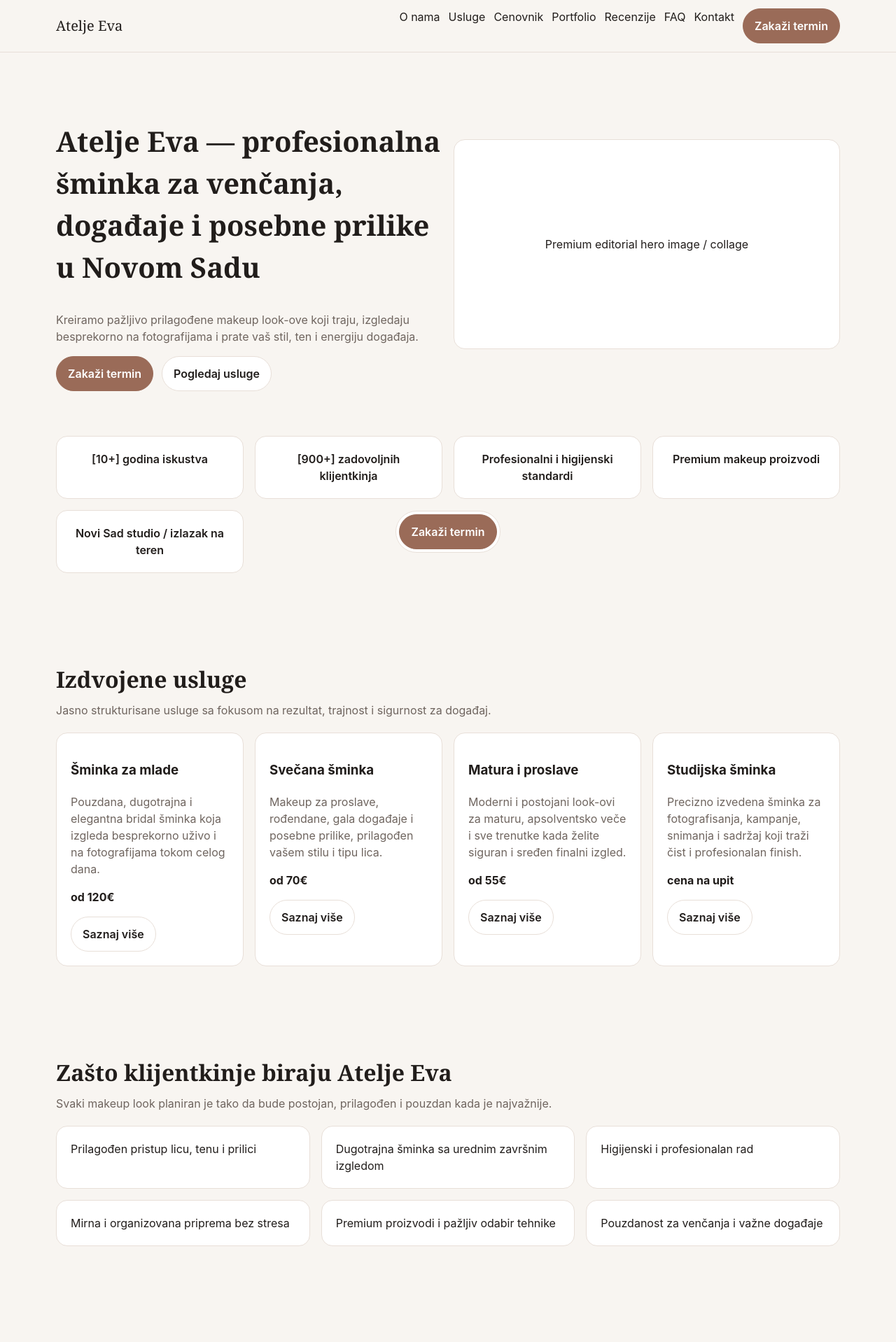
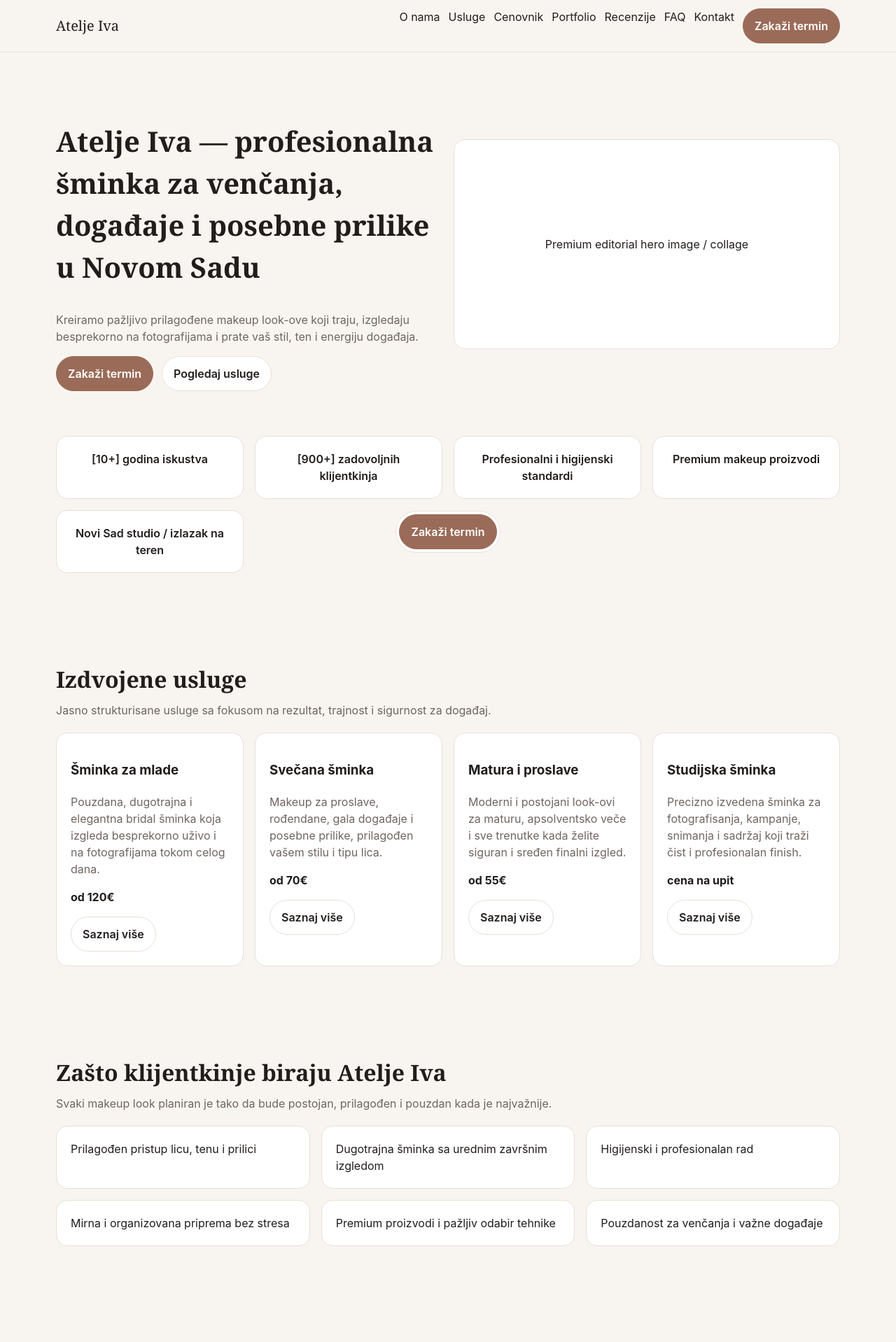
Before and after one commit to darkotosic/sminkanjeiva.rs, a Next.js app: page / in a window 1280 px wide. Shown: the top 1918 px of the page at 70% size. Built offline with nearby package versions, Linux system fonts and the light colour scheme.

Commit message:
Rebrand EVA references to IVA across site content and links

```diff
--- a/app/o-nama/page.tsx
+++ b/app/o-nama/page.tsx
@@ -8,7 +8,7 @@ export default function ONamaPage() {
   return (
     <>
       <PageHero title="O nama" intro="Premium beauty studio fokusiran na dugotrajne rezultate, profesionalan proces i poverenje." />
-      <section className="section"><div className="container grid grid-2"><div className="card"><h2>Kratka priča o brendu</h2><p>Atelje Eva gradi signature pristup koji spaja estetiku i tehničku preciznost.</p></div><div className="card"><h2>Iskustvo i edukacija</h2><p>Kontinuirano usavršavanje i sertifikovana edukacija u beauty segmentu.</p></div><div className="card"><h2>Pristup radu</h2><p>Miran i organizovan proces sa jasnom pripremom pre svakog termina.</p></div><div className="card"><h2>Sertifikati i priznanja</h2><p>Placeholder za relevantne sertifikate, masterclass potvrde i objave.</p></div></div><div className="container" style={{ marginTop: '1rem' }}><Button href="/usluge">Pogledaj usluge</Button></div></section>
+      <section className="section"><div className="container grid grid-2"><div className="card"><h2>Kratka priča o brendu</h2><p>Atelje Iva gradi signature pristup koji spaja estetiku i tehničku preciznost.</p></div><div className="card"><h2>Iskustvo i edukacija</h2><p>Kontinuirano usavršavanje i sertifikovana edukacija u beauty segmentu.</p></div><div className="card"><h2>Pristup radu</h2><p>Miran i organizovan proces sa jasnom pripremom pre svakog termina.</p></div><div className="card"><h2>Sertifikati i priznanja</h2><p>Placeholder za relevantne sertifikate, masterclass potvrde i objave.</p></div></div><div className="container" style={{ marginTop: '1rem' }}><Button href="/usluge">Pogledaj usluge</Button></div></section>
     </>
   );
 }
--- a/components/sections/booking-cta.tsx
+++ b/components/sections/booking-cta.tsx
@@ -9,7 +9,7 @@ export function BookingCta() {
         <div style={{ display: 'flex', gap: '0.75rem', flexWrap: 'wrap' }}>
           <Button href="/kontakt">Zakaži termin</Button>
           <Button href="/kontakt" variant="secondary">Pošalji upit</Button>
-          <Button href="https://instagram.com/ateljeeva" variant="ghost">Instagram</Button>
+          <Button href="https://instagram.com/ateljeiva" variant="ghost">Instagram</Button>
         </div>
       </div>
     </section>
--- a/components/sections/why-choose.tsx
+++ b/components/sections/why-choose.tsx
@@ -13,7 +13,7 @@ export function WhyChoose() {
   return (
     <section className="section">
       <div className="container">
-        <SectionHeading title="Zašto klijentkinje biraju Atelje Eva" subtitle="Svaki makeup look planiran je tako da bude postojan, prilagođen i pouzdan kada je najvažnije." />
+        <SectionHeading title="Zašto klijentkinje biraju Atelje Iva" subtitle="Svaki makeup look planiran je tako da bude postojan, prilagođen i pouzdan kada je najvažnije." />
         <div className="grid grid-3">
           {points.map((point) => <div key={point} className="card">{point}</div>)}
         </div>
--- a/data/seo.ts
+++ b/data/seo.ts
@@ -6,7 +6,7 @@ export const seoByRoute: Record<string, { title: string; description: string; ca
   },
   '/o-nama': {
     title: 'O nama',
-    description: 'Upoznajte pristup, iskustvo i profesionalne standarde Atelje Eva beauty studija.',
+    description: 'Upoznajte pristup, iskustvo i profesionalne standarde Atelje Iva beauty studija.',
     canonical: '/o-nama',
   },
   '/usluge': {
--- a/data/site.ts
+++ b/data/site.ts
@@ -1,18 +1,18 @@
 export const site = {
-  brandName: 'Atelje Eva',
+  brandName: 'Atelje Iva',
   city: 'Novi Sad',
   phone: '+381 60 123 4567',
-  email: 'booking@atelje-eva.rs',
-  instagramUrl: 'https://instagram.com/ateljeeva',
+  email: 'booking@atelje-iva.rs',
+  instagramUrl: 'https://instagram.com/ateljeiva',
   address: 'Bulevar Oslobođenja 120, Novi Sad',
   workingHours: 'Pon–Sub 08:00–20:00, nedeljom po dogovoru',
   heroHeadline:
-    'Atelje Eva — profesionalna šminka za venčanja, događaje i posebne prilike u Novom Sadu',
+    'Atelje Iva — profesionalna šminka za venčanja, događaje i posebne prilike u Novom Sadu',
   heroText:
     'Kreiramo pažljivo prilagođene makeup look-ove koji traju, izgledaju besprekorno na fotografijama i prate vaš stil, ten i energiju događaja.',
   bookingUrl: '/kontakt',
   contactPath: '/kontakt',
-  canonicalDomain: 'https://www.atelje-eva.rs',
+  canonicalDomain: 'https://www.atelje-iva.rs',
 };
 
 export const primaryNav = [
```
Also changed, not shown: 1 other file (tests, documents, lock files or other folders).
